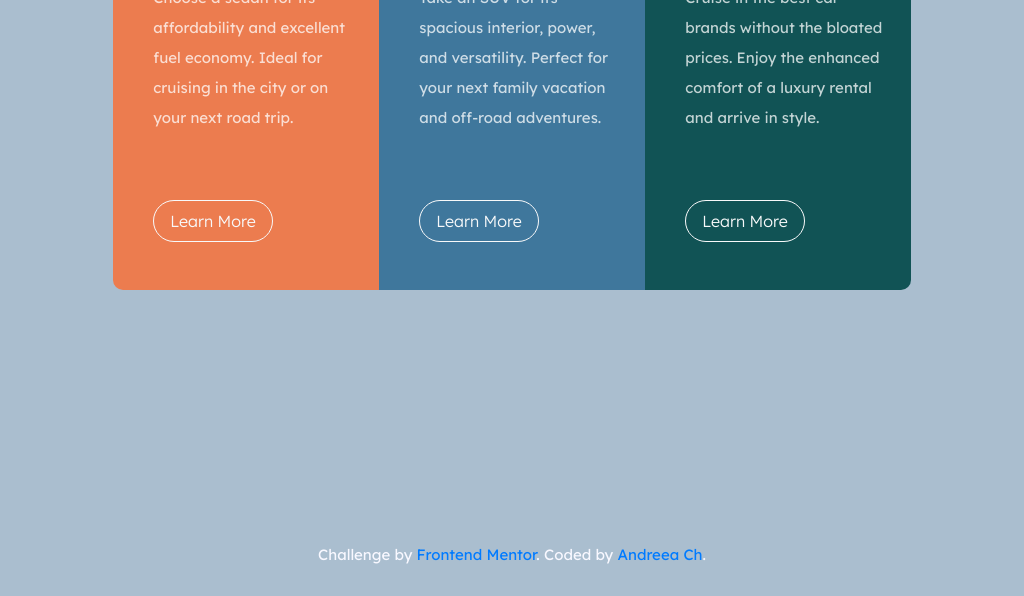
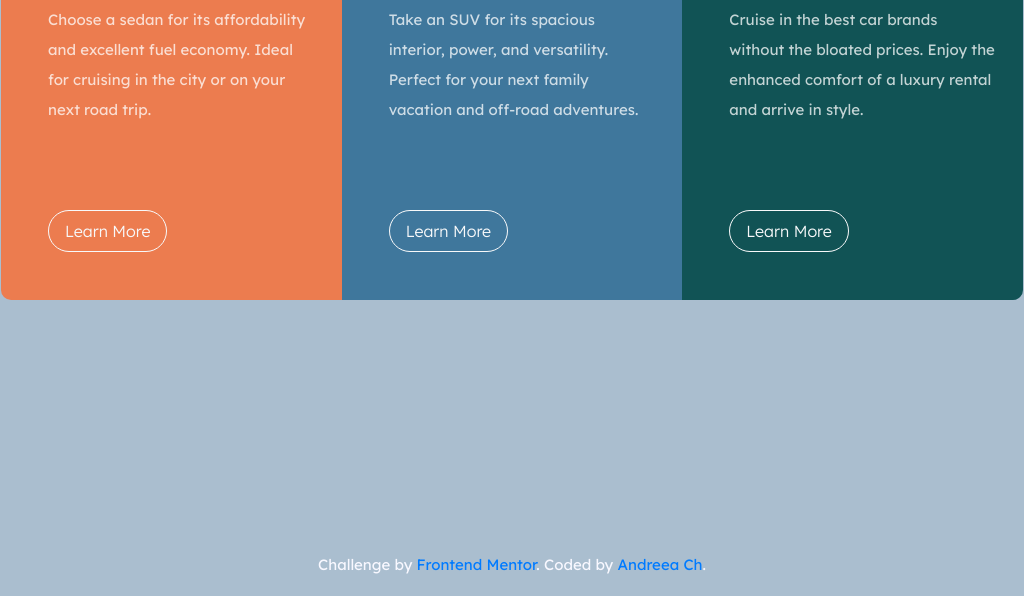
Before and after one commit to andr-ch/3-column-preview-card-component, a plain HTML site: page index.html in a window 1024 px wide. Shown: the part 381-977 px from the top of the page. Drawn offline with nearby package versions, Linux system fonts and the light colour scheme.

Commit message:
Add files via upload

```diff
--- a/styles.css
+++ b/styles.css
@@ -144,10 +144,10 @@ footer.attribution {
 
 @media (min-width: 792px) and (max-width: 1269px)  {
     .row {
-        max-width: 86%;
+        max-width: 105%;
     }
 
     .bg-main {
-        padding: 12rem 3rem;
+        padding: 12rem 1rem;
     }
 }
```
